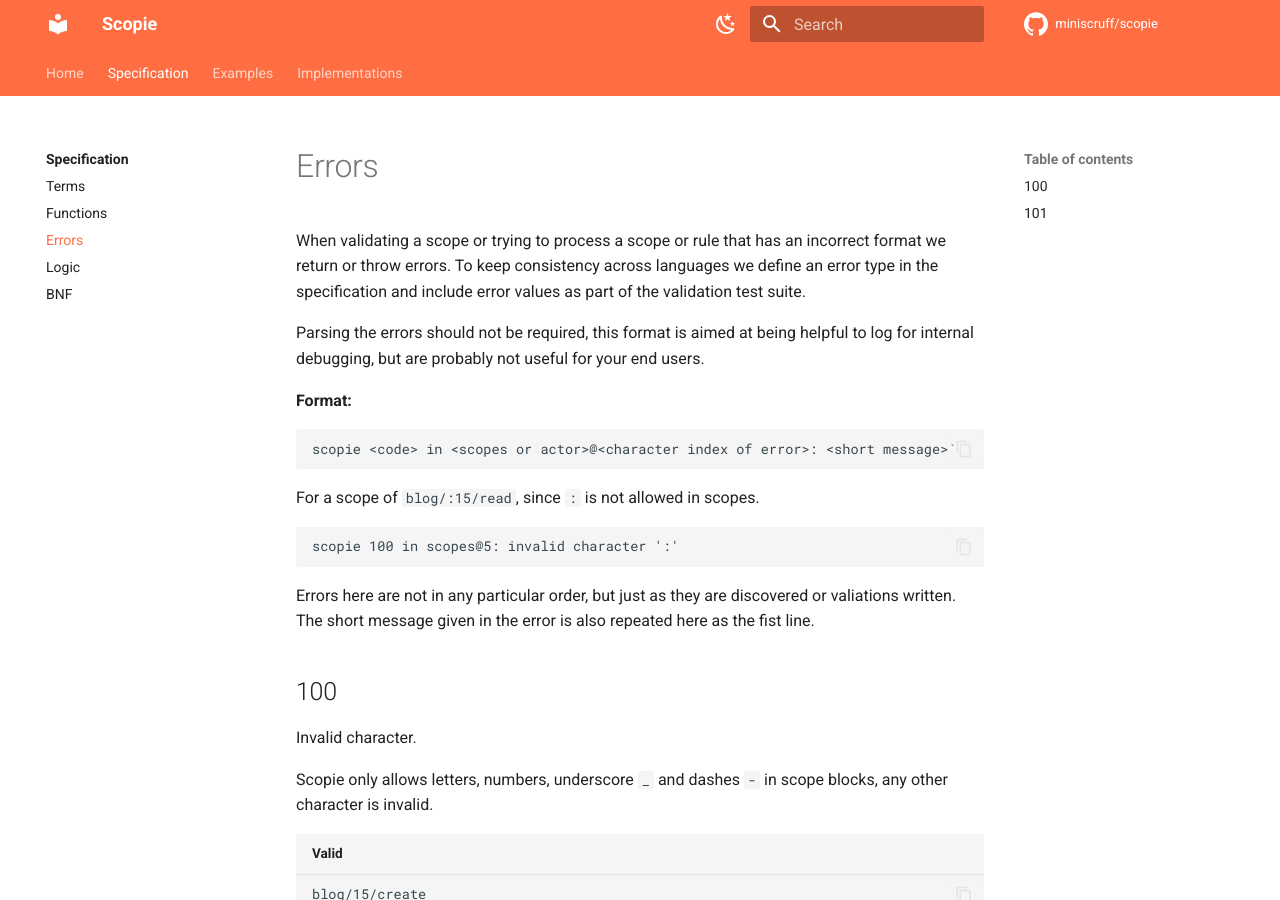
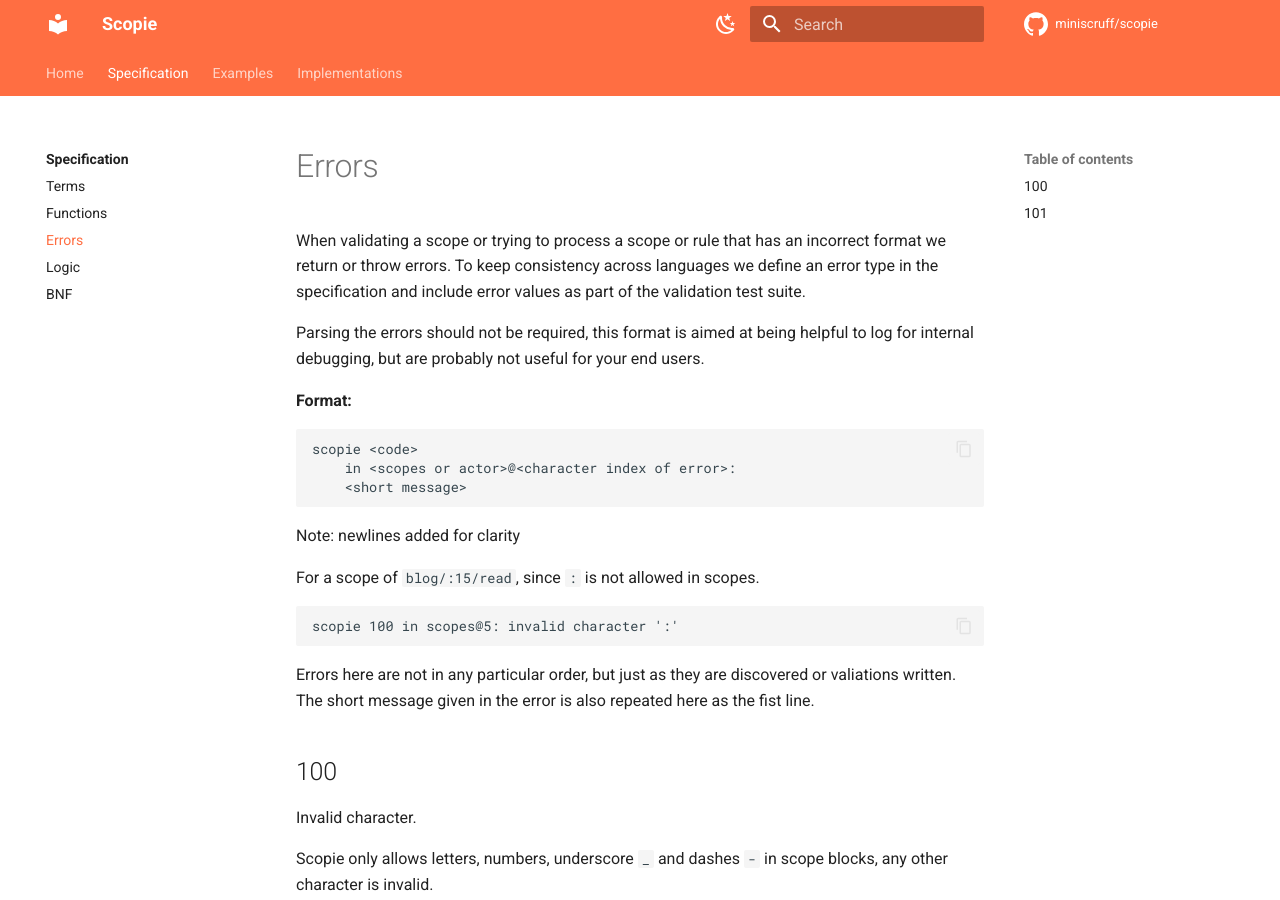
Before and after one commit to miniscruff/scopie, an MkDocs documentation site: the page built from docs/specification/errors.md, in a window 1280 px wide and 900 px high. Built offline with MkDocs 1.6.1 and Material for MkDocs 9.7.7, drawn with Linux system fonts in a browser that asks for light colours; comment, search, counter and statistics services are not loaded.

Commit message:
fix missing code block end and split error format

````diff
--- a/docs/specification/errors.md
+++ b/docs/specification/errors.md
@@ -9,8 +9,11 @@ but are probably not useful for your end users.
 
 **Format:**
 ```
-scopie <code> in <scopes or actor>@<character index of error>: <short message>`
+scopie <code>
+    in <scopes or actor>@<character index of error>:
+    <short message>
 ```
+Note: newlines added for clarity
 
 For a scope of `blog/:15/read`, since `:` is not allowed in scopes.
 ```
````
Also changed, not shown: docs/index.md (+1 -0 lines).
